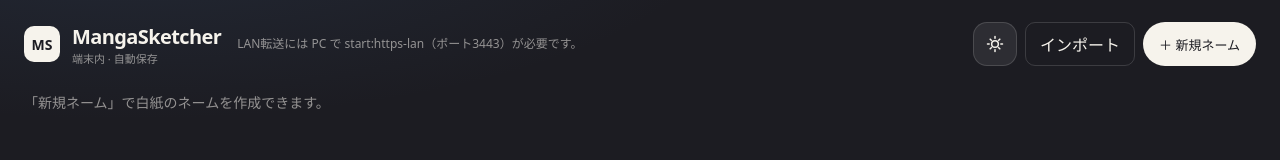
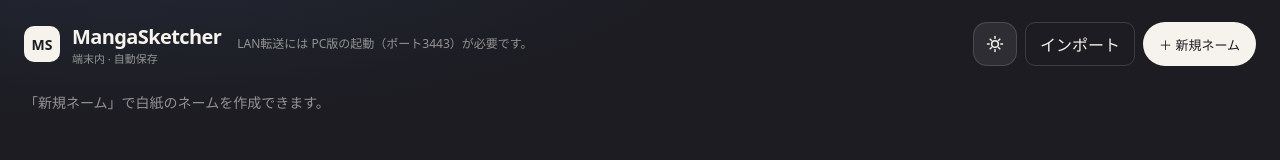
Before and after one commit to Tomozow/MangaSketcher, a Next.js app: page / in a window 1280 px wide. Shown: the top 160 px of the page. Built offline with nearby package versions, Linux system fonts and the light colour scheme.

Commit message:
Update LAN transfer message for clarity
- Revised the LAN transfer hub message to specify the need for the PC version to be running on port 3443, enhancing user understanding of the requirements for LAN transfers.

```diff
--- a/src/web/lanPack/hubUrl.ts
+++ b/src/web/lanPack/hubUrl.ts
@@ -1,5 +1,5 @@
 export const LAN_PACK_HUB_DOWN_MESSAGE =
-  'LAN転送には PC で start:https-lan（ポート3443）が必要です。';
+  'LAN転送には PC版の起動（ポート3443）が必要です。';
 
 export const LAN_PACK_PDF_NOTICE =
   '参照PDFは含まれません。送り先で付け直してください。相手の一覧には複製として追加されます。';
```
